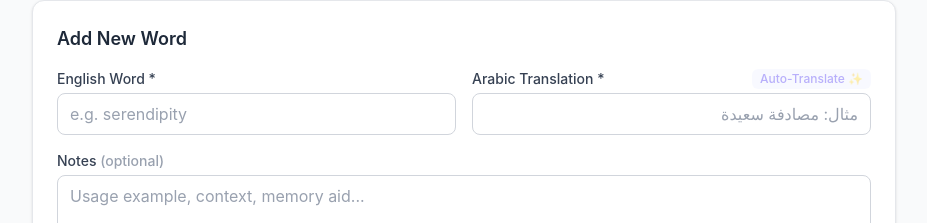
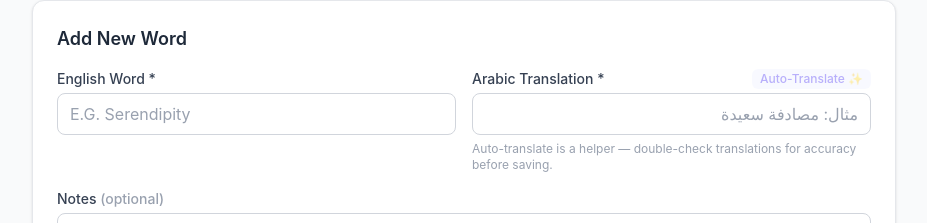
Before and after one commit to Selim513/vocab-tracker, a React (Vite) app: page / in a window 1280 px wide. Shown: the part 152-375 px from the top of the page, without its empty margins (176-1103 px from the left). Built offline with nearby package versions, Linux system fonts and the light colour scheme; no server answers; the database is empty.

Commit message:
Capitalize English input in WordForm and add auto-translate disclaimer

```diff
--- a/src/components/WordForm.jsx
+++ b/src/components/WordForm.jsx
@@ -133,6 +133,7 @@ export default function WordForm({ onAdd, existingWords }) {
             onChange={e => handleEnglishChange(e.target.value)}
             placeholder="e.g. serendipity"
             disabled={submitting}
+            style={{ textTransform: 'capitalize' }}
             className={`w-full px-3 py-2 rounded-lg focus:ring-2 focus:ring-indigo-500 focus:border-indigo-500 outline-none transition bg-white dark:bg-gray-700 text-gray-900 dark:text-gray-100 placeholder-gray-400 dark:placeholder-gray-500 disabled:opacity-50 ${
               fieldErrors.english
                 ? 'border-2 border-red-400 dark:border-red-500'
@@ -184,6 +185,9 @@ export default function WordForm({ onAdd, existingWords }) {
           {fieldErrors.arabic && (
             <p className="mt-1 text-xs text-red-500 dark:text-red-400" dir="rtl">{fieldErrors.arabic}</p>
           )}
+          <p className="mt-1.5 text-xs text-gray-400 dark:text-gray-500">
+            Auto-translate is a helper — double-check translations for accuracy before saving.
+          </p>
         </div>
       </div>
 
```
